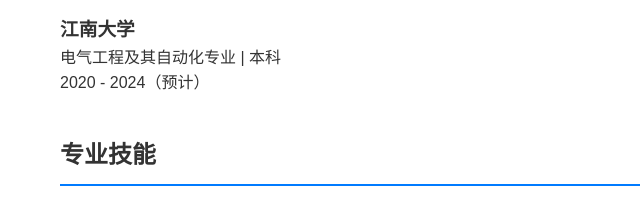
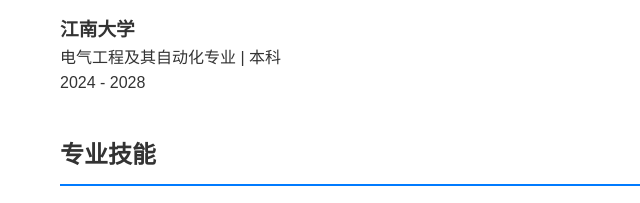
Before and after one commit to dongming3117/about-me, a plain HTML site: page index.html in a window 1280 px wide. Shown: the part 336-539 px from the top of the page, 0-640 px from the left. Drawn offline with Linux system fonts and the light colour scheme.

Commit message:
Update index.html

```diff
--- a/index.html
+++ b/index.html
@@ -74,7 +74,7 @@
         <div class="education-item">
             <h3>江南大学</h3>
             <p>电气工程及其自动化专业 | 本科</p>
-            <p>2020 - 2024（预计）</p>
+            <p>2024 - 2028</p>
         </div>
     </section>
 
```
